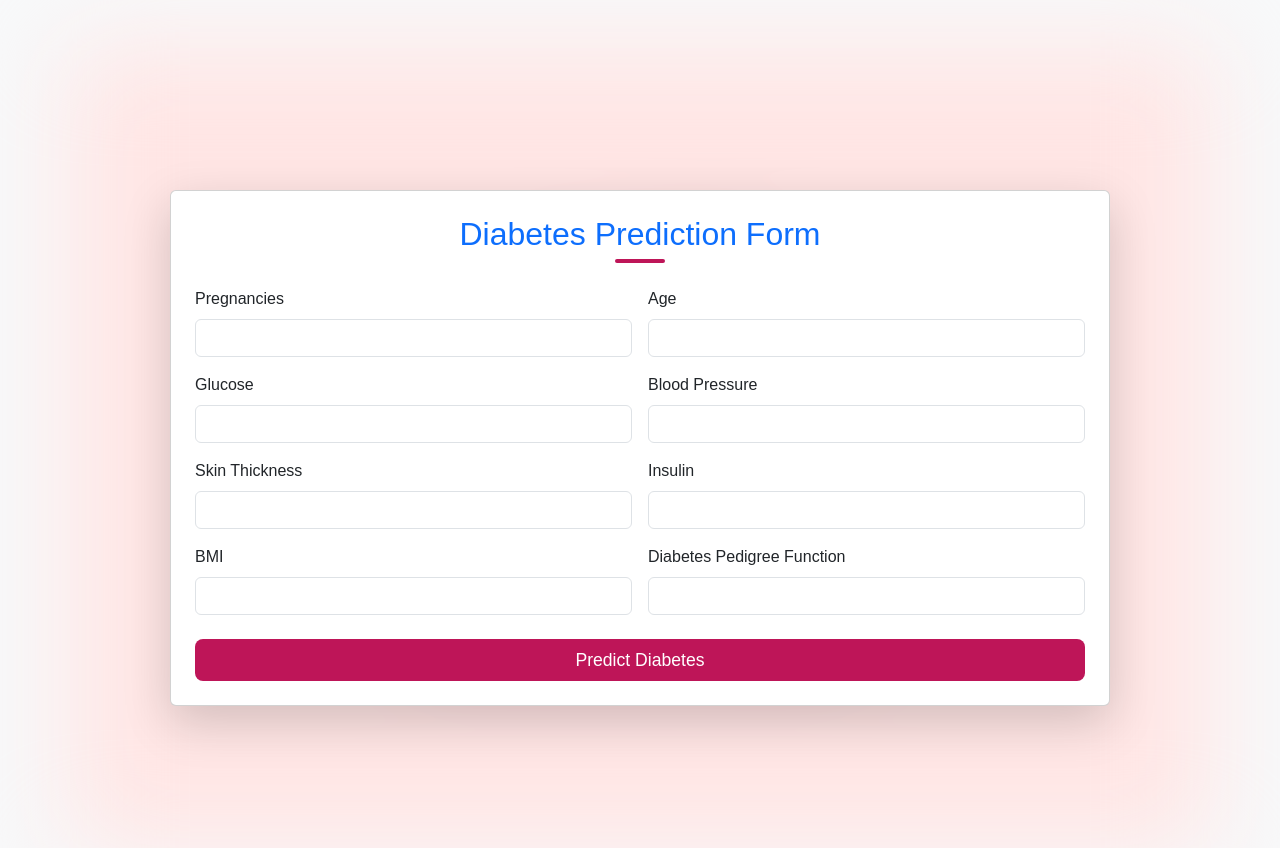
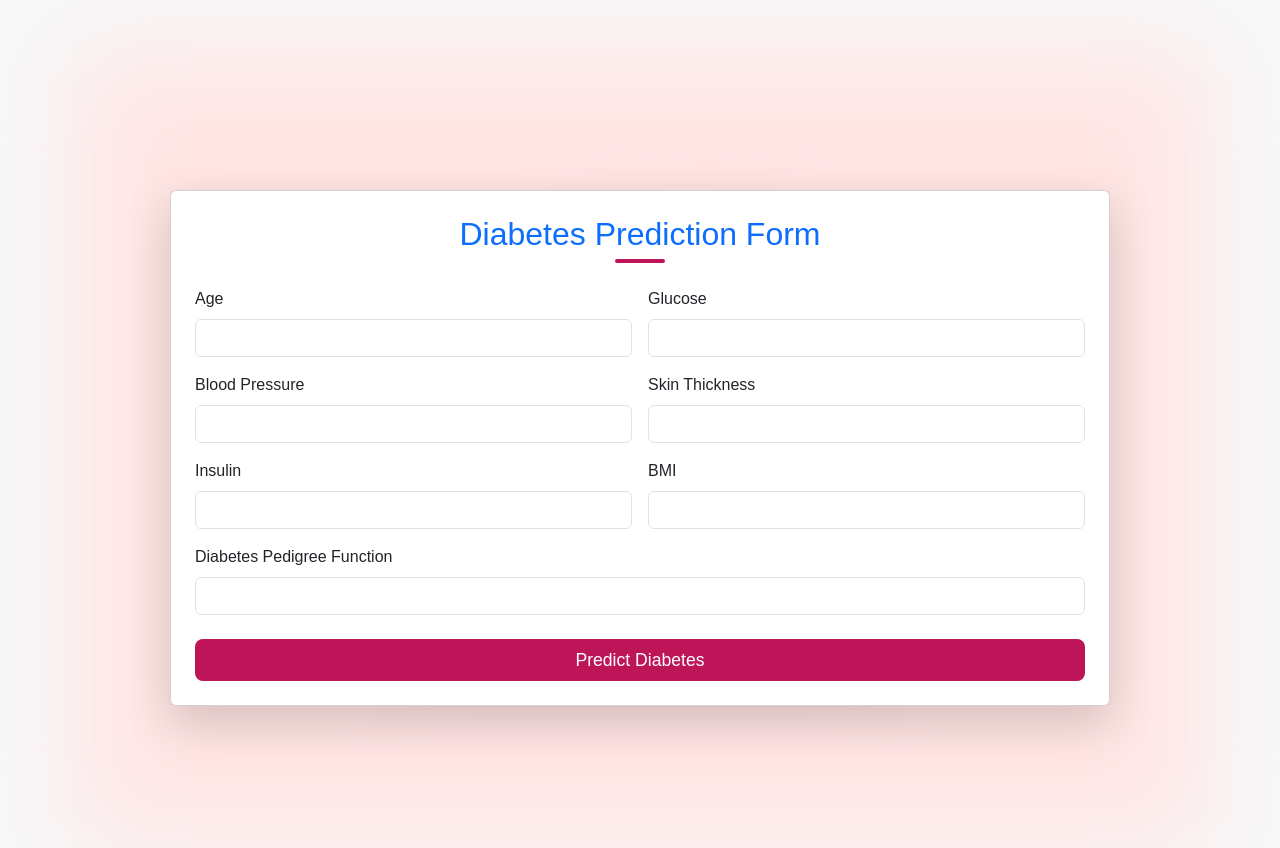
Before and after one commit to knight0801/diabetes-prediction, a Flask app: page / in a window 1280 px wide. Run offline with Flask 3, Linux system fonts and the light colour scheme; parts of the project's set-up code (start-up, migrations or seed data) failed here and were passed over.

Commit message:
Updated files from VS Code

```diff
--- a/Diabetes Prediction App/templates/index.html
+++ b/Diabetes Prediction App/templates/index.html
@@ -13,13 +13,6 @@
             <h2 class="text-center mb-4 text-primary">Diabetes Prediction Form</h2>
             <form action="/result" method="POST">
                 <div class="row g-3">
-
-                    <!-- 🆕 Pregnancies Field Added -->
-                    <div class="col-md-6">
-                        <label class="form-label">Pregnancies</label>
-                        <input type="number" class="form-control" name="Pregnancies" required>
-                    </div>
-
                     <div class="col-md-6">
                         <label class="form-label">Age</label>
                         <input type="number" class="form-control" name="Age" required>
@@ -44,7 +37,7 @@
                         <label class="form-label">BMI</label>
                         <input type="number" step="any" class="form-control" name="BMI" required>
                     </div>
-                    <div class="col-md-6">
+                    <div class="col-md-12">
                         <label class="form-label">Diabetes Pedigree Function</label>
                         <input type="number" step="any" class="form-control" name="DiabetesPedigreeFunction" required>
                     </div>
--- a/app.py
+++ b/app.py
@@ -15,7 +15,6 @@ def home():
 def result():
     try:
         data = [
-            float(request.form['Pregnancies']),
             float(request.form['Glucose']),
             float(request.form['BloodPressure']),
             float(request.form['SkinThickness']),
```
Also changed, not shown: templates/index.html (+1 -8 lines).
